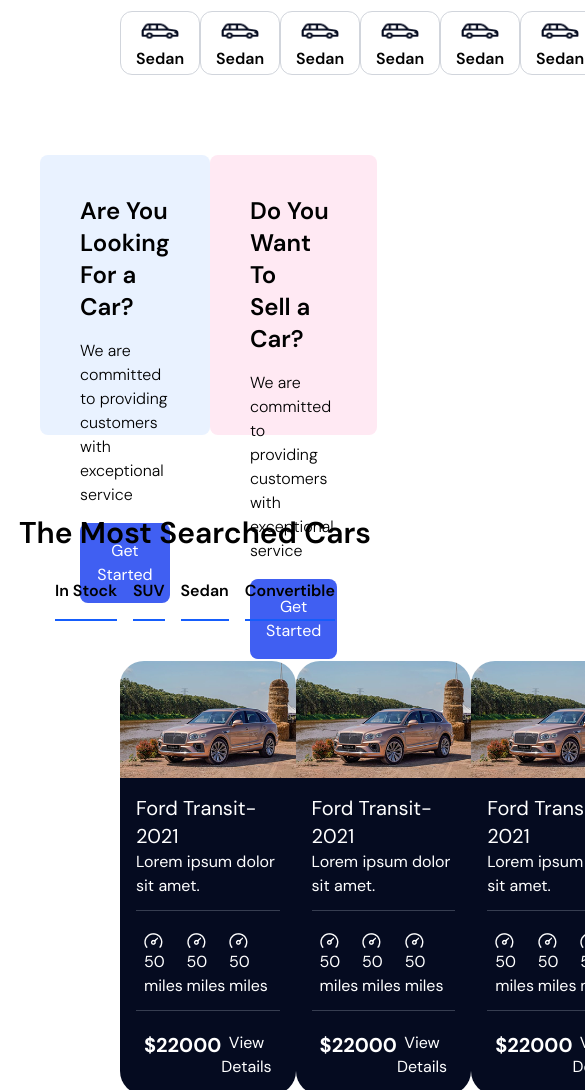
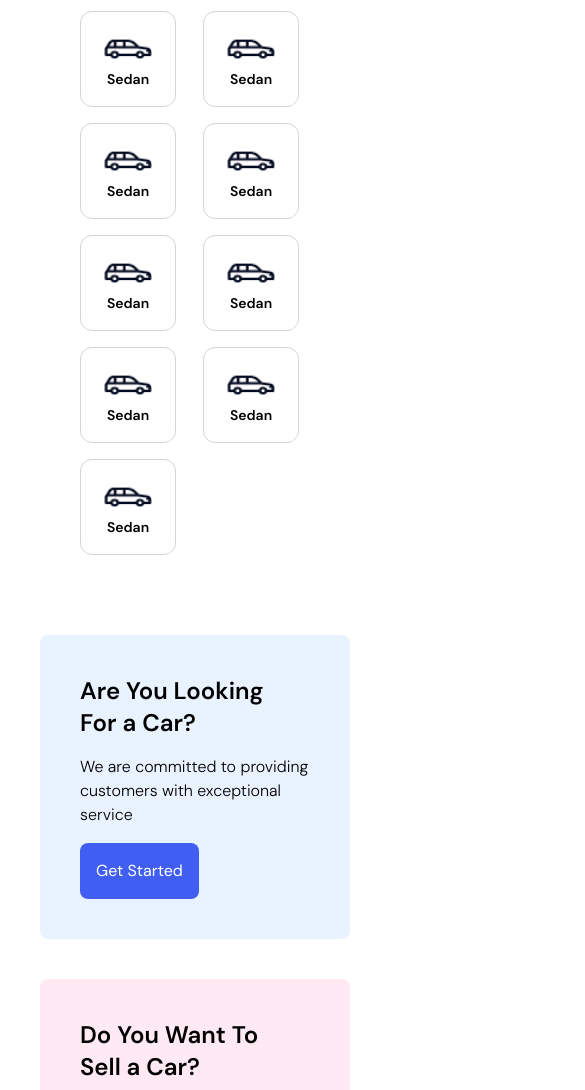
Before and after one commit to Rishi-Rusia/boxcars-epam, a plain HTML site: page index.html in a window 390 px wide. Shown: the part 631-1721 px from the top of the page, 585 px wide, since content can reach past the window. Drawn offline with nearby package versions, Linux system fonts and the light colour scheme; files whose address does not match are found by name.

Commit message:
responsive why choose us

```diff
--- a/index.html
+++ b/index.html
@@ -14,7 +14,7 @@
         rel="stylesheet">
 </head>
 
-<body>
+<body class="">
     <!-- HEADER BEGINS -->
     <header>
 
@@ -111,7 +111,7 @@
     <main>
 
         <!-- BROWSE BY TYPE -->
-        <section class="browse-by-type my-16 w-full">
+        <!-- <section class="browse-by-type my-16 w-full">
             <h3 class="text-3xl font-semibold text-center">
                 Browse by Type
             </h3>
@@ -153,12 +153,54 @@
                     <p class="font-semibold ">Sedan</p>
                 </li>
             </ul>
+        </section> -->
+
+        <section class="browse-by-type my-16 mx-20 sm:mx-16 md:mx-20 lg:mx-28">
+            <h3 class="text-3xl font-semibold text-center">Browse by Type</h3>
+            <ul class="type-list grid grid-cols-2 sm:grid-cols-3 md:grid-cols-4 lg:grid-cols-5 xl:grid-cols-6 gap-4 my-7 justify-center">
+                <li class="border border-gray-300 h-24 w-24 flex flex-col items-center justify-center rounded-xl p-4">
+                    <img src="./images/sedan.png" class="h-10" alt="">
+                    <p class="font-semibold text-sm md:text-base">Sedan</p>
+                </li>
+                <li class="border border-gray-300 h-24 w-24 flex flex-col items-center justify-center rounded-xl p-4">
+                    <img src="./images/sedan.png" class="h-10" alt="">
+                    <p class="font-semibold text-sm md:text-base">Sedan</p>
+                </li>
+                <li class="border border-gray-300 h-24 w-24 flex flex-col items-center justify-center rounded-xl p-4">
+                    <img src="./images/sedan.png" class="h-10" alt="">
+                    <p class="font-semibold text-sm md:text-base">Sedan</p>
+                </li>
+                <li class="border border-gray-300 h-24 w-24 flex flex-col items-center justify-center rounded-xl p-4">
+                    <img src="./images/sedan.png" class="h-10" alt="">
+                    <p class="font-semibold text-sm md:text-base">Sedan</p>
+                </li>
+                <li class="border border-gray-300 h-24 w-24 flex flex-col items-center justify-center rounded-xl p-4">
+                    <img src="./images/sedan.png" class="h-10" alt="">
+                    <p class="font-semibold text-sm md:text-base">Sedan</p>
+                </li>
+                <li class="border border-gray-300 h-24 w-24 flex flex-col items-center justify-center rounded-xl p-4">
+                    <img src="./images/sedan.png" class="h-10" alt="">
+                    <p class="font-semibold text-sm md:text-base">Sedan</p>
+                </li>
+                <li class="border border-gray-300 h-24 w-24 flex flex-col items-center justify-center rounded-xl p-4">
+                    <img src="./images/sedan.png" class="h-10" alt="">
+                    <p class="font-semibold text-sm md:text-base">Sedan</p>
+                </li>
+                <li class="border border-gray-300 h-24 w-24 flex flex-col items-center justify-center rounded-xl p-4">
+                    <img src="./images/sedan.png" class="h-10" alt="">
+                    <p class="font-semibold text-sm md:text-base">Sedan</p>
+                </li>
+                <li class="border border-gray-300 h-24 w-24 flex flex-col items-center justify-center rounded-xl p-4">
+                    <img src="./images/sedan.png" class="h-10" alt="">
+                    <p class="font-semibold text-sm md:text-base">Sedan</p>
+                </li>
+            </ul>
         </section>
 
         <!-- BUYER SELLER CARDS -->
 
-        <section class="buyer-seller-cards my-20 flex mx-10 justify-evenly">
-            <div class="sell-card bg-[#E9F2FF] h-70 w-120 rounded-lg">
+        <section class="buyer-seller-cards my-20 flex md:flex-row flex-col sm:w-full items-center mx-10 justify-evenly">
+            <div class="sell-card bg-[#E9F2FF] sm:h-70 sm:w-120 rounded-lg sm:mb-0 mb-10">
                 <div class="flex flex-col mx-10 my-10 items-start gap-4">
                     <h3 class="text-2xl font-semibold">Are You Looking <br> For a Car?</h3>
                     <p class="font-light">We are committed to providing customers with exceptional service</p>
@@ -167,7 +209,7 @@
 
             </div>
 
-            <div class="sell-card bg-[#FFE9F3] h-70 w-120 rounded-lg">
+            <div class="sell-card bg-[#FFE9F3] sm:h-70 sm:w-120 rounded-lg">
                 <div class="flex flex-col mx-10 my-10 items-start gap-4">
                     <h3 class="text-2xl font-semibold">Do You Want To <br>Sell a Car?</h3>
                     <p class="font-light">We are committed to providing customers with exceptional service</p>
@@ -307,7 +349,7 @@
                 Why Choose Us?
             </h3>
 
-            <div class="why-us-cards justify-center m-7 flex">
+            <div class="why-us-cards justify-center m-7 flex md:flex-row flex-col sm:w-full items-center mx-10">
                 <div class="why-us-card-single py-3 w-66 h-50">
                     <img src="./images/whyus.png" class="p-1 h-14" alt="">
                     <h3 class="text-lg p-1">Special Financing Offers</h3>
@@ -462,11 +504,11 @@
 
         <!-- NEED SOME INSPIRATION -->
 
-        <section class="browse-by-type my-16 w-full">
+        <section class="browse-by-type my-16 w-full hidden sm:visible">
             <h3 class="text-3xl font-semibold text-left mx-30">
                 Need Some Inspiration?
             </h3>
-            <ul class="type-list flex mx-30 my-7 justify-start">
+            <ul class="type-list flex flex-wrap mx-30 my-7 justify-start">
                 <li
                     class="border-gray-300 border-1 h-12 w-20 justify-center flex flex-col items-center rounded-xl p-5 mr-5">
                     <p class="font-normal">Sedan</p>
--- a/styles.css
+++ b/styles.css
@@ -10,6 +10,7 @@ body{
     font-family: "DM Sans", serif;
   font-optical-sizing: auto;
   font-style: normal;
+  overflow-x: hidden;
 }
 
 nav img{
```
